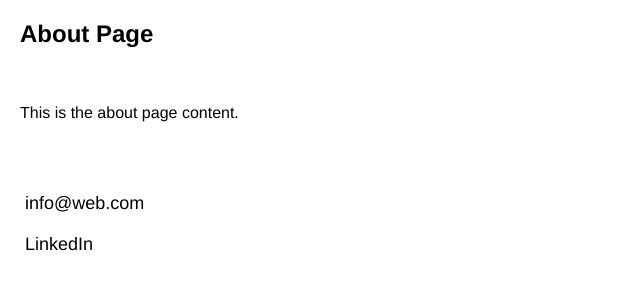
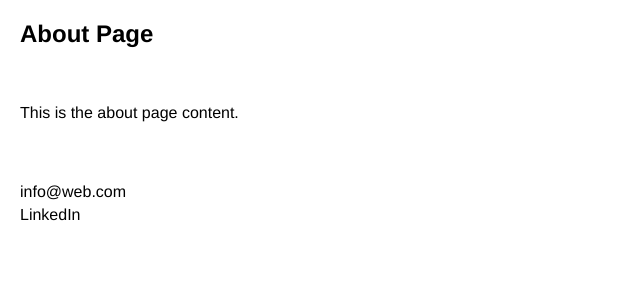
Before and after one commit to hanyadsdoc/portfolio, a Jekyll site: the page page1.html, which Jekyll copies as it is, in a window 1280 px wide. Shown: the top 300 px of the page, without its empty margins (0-640 px from the left). Built offline with Jekyll 4.4.1, drawn with Linux system fonts in a browser that asks for light colours.

Commit message:
Updated footer

```diff
--- a/assets/style.css
+++ b/assets/style.css
@@ -68,6 +68,7 @@ header h1 {
 }
 
 footer {
+    display: table;
     padding: 20px;
     text-align: left;
 }
--- a/index.html
+++ b/index.html
@@ -56,10 +56,8 @@
     </main>
 
     <footer>
-         <div class="sub-headings">
-           <a href="mailto:info@web.com"><div class="sub-heading">info@web.com</div></a>
-            <a href="https://www.linkedin.com/in/yoon-h-97453111/" target="_blank"><div class="sub-heading">LinkedIn</div></a>
-        </div>
+        <a href="mailto:info@web.com">info@web.com</a>
+        <a href="https://www.linkedin.com/in/yoon-h-97453111/" target="_blank">LinkedIn</a>
     </footer>
 
     <script>
--- a/page1.html
+++ b/page1.html
@@ -17,11 +17,9 @@
     </main>
 
     <footer>
-        <div class="sub-headings">
-          <a href="mailto:info@web.com"><div class="sub-heading">info@web.com</div></a>
-           <a href="https://www.linkedin.com/in/yoon-h-97453111/" target="_blank"><div class="sub-heading">LinkedIn</div></a>
-       </div>
-   </footer>
+        <a href="mailto:info@web.com">info@web.com</a>
+        <a href="https://www.linkedin.com/in/yoon-h-97453111/" target="_blank">LinkedIn</a>
+    </footer>
 
 </body>
 </html>
```
Also changed, not shown: page3.html (+3 -5 lines), tag.html (+3 -5 lines).
